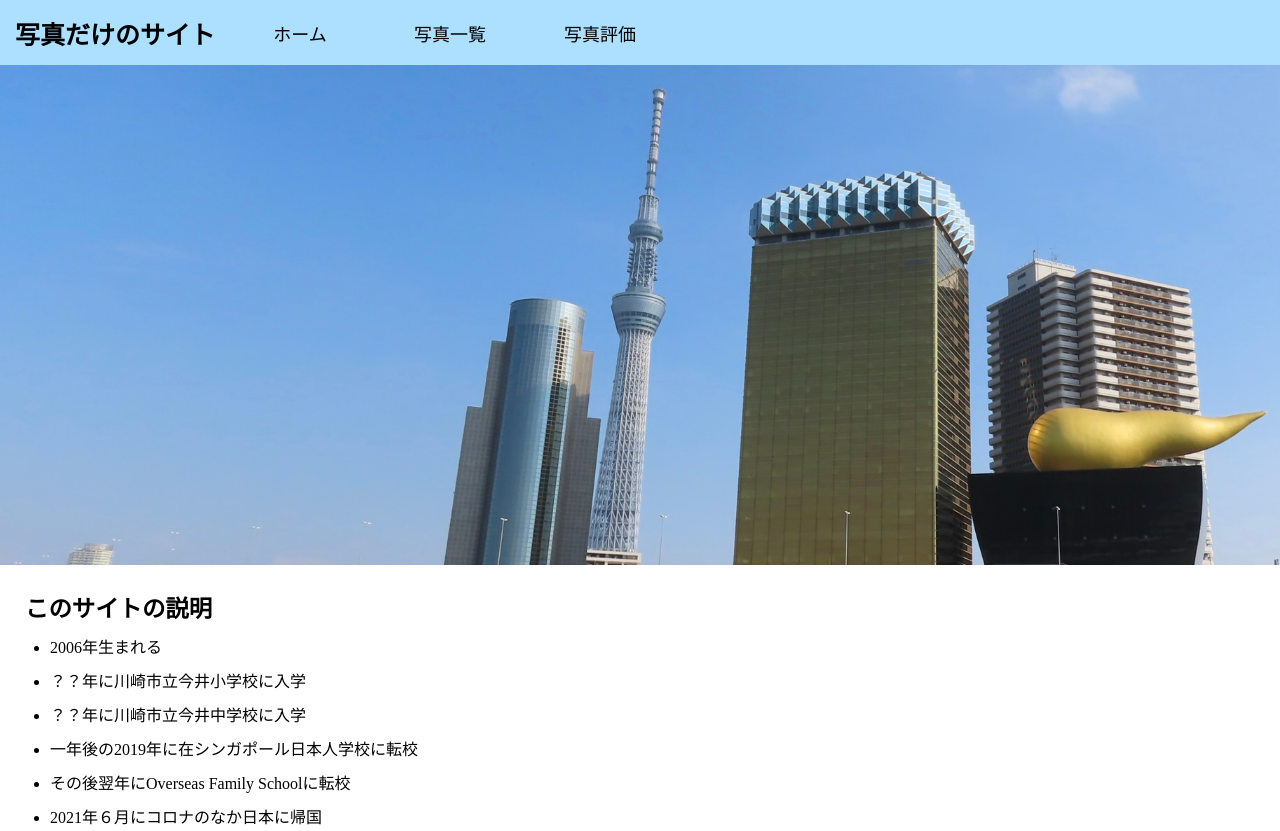
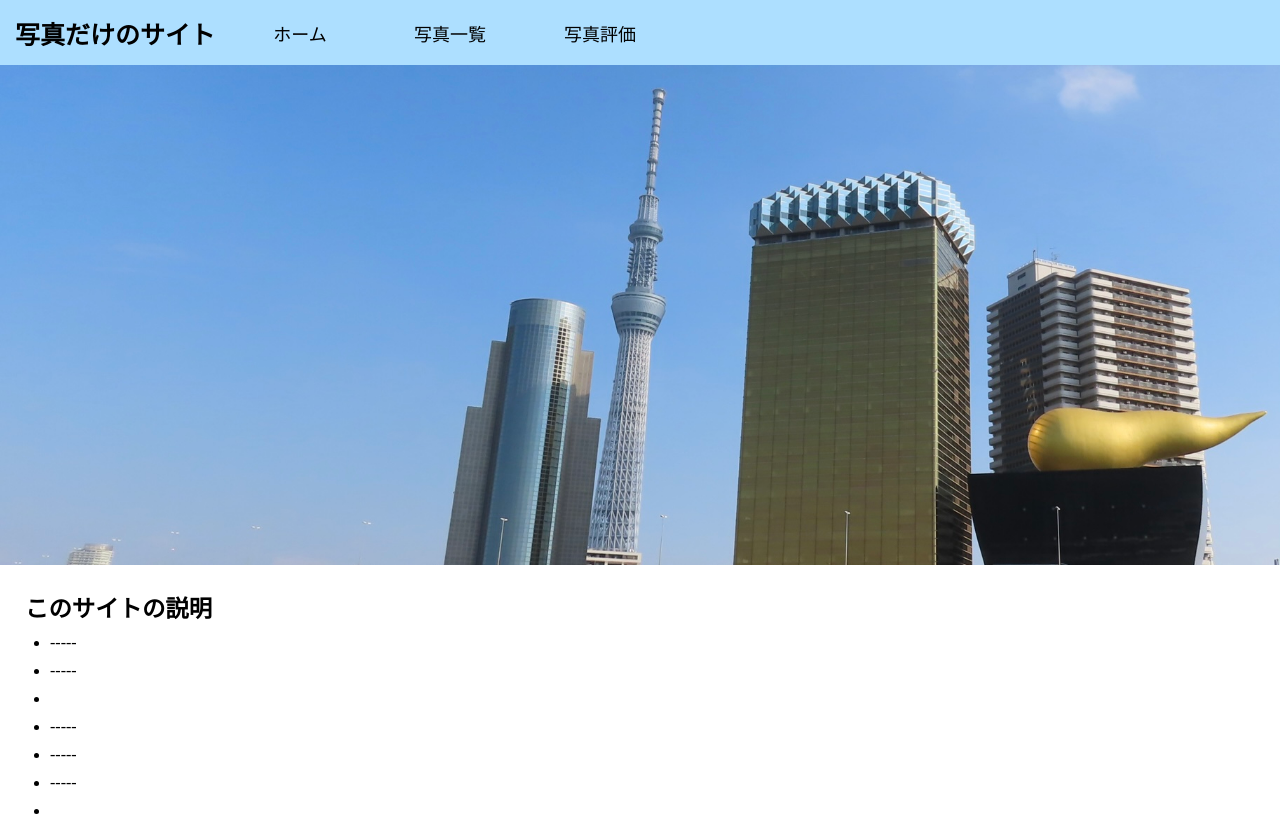
Before and after one commit to kosiki/photosplanes, a plain HTML site: page index.html in a window 1280 px wide. Shown: the top 831 px of the page. Drawn offline with Linux system fonts and the light colour scheme.

Commit message:
Update index.html

```diff
--- a/index.html
+++ b/index.html
@@ -30,12 +30,12 @@
           <div class="intro-title"><h3>このサイトの説明</h3></div>
           <div class="intro-list">
             <ul>
-              <li class="intro a">2006年生まれる</li>
-              <li class="intro b">？？年に川崎市立今井小学校に入学</li>
-              <li class="intro c">？？年に川崎市立今井中学校に入学</li>
-              <li class="intro d">一年後の2019年に在シンガポール日本人学校に転校</li>
-              <li class="intro e">その後翌年にOverseas Family Schoolに転校</li>
-              <li class="intro f">2021年６月にコロナのなか日本に帰国</li>
+              <li class="intro a">-----</li>
+              <li class="intro b">-----</li>
+              <li class="intro c"-----</li>
+              <li class="intro d">-----</li>
+              <li class="intro e">-----</li>
+              <li class="intro f">-----</li>
               <li class="intro g"></li>
               <li class="intro h"></li>
             </ul>
```
